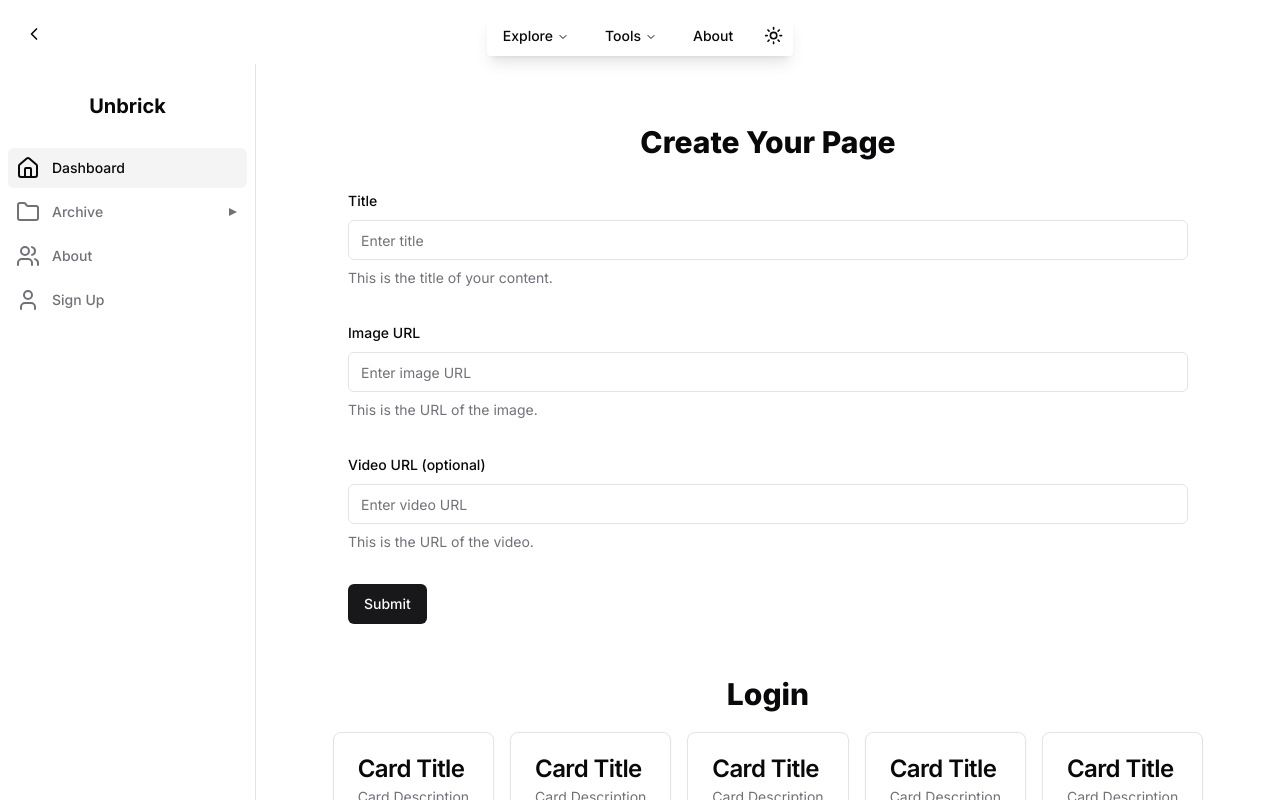
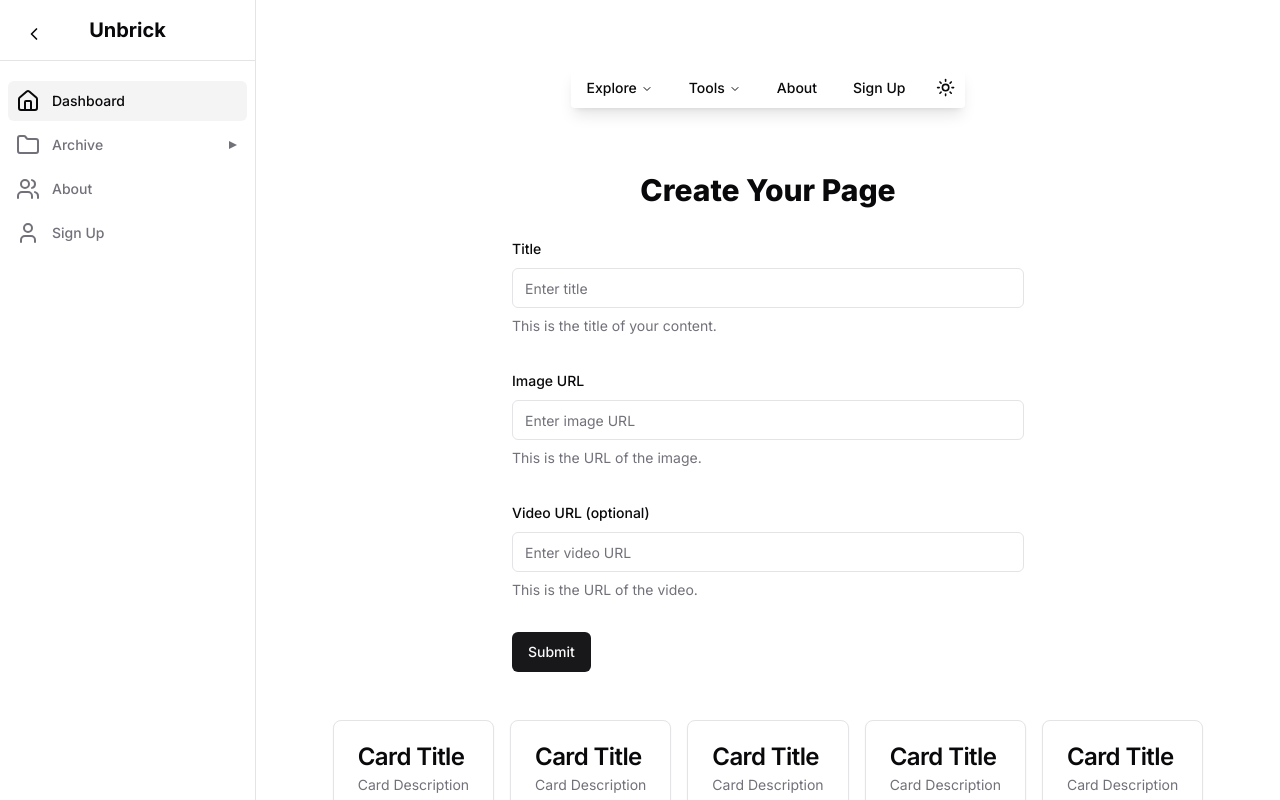
Before and after one commit to deveduar/todo-app, a Next.js app: page / in a window 1280 px wide. Shown: the top 800 px of the page. Built offline with nearby package versions, Linux system fonts and the light colour scheme.

Commit message:
Navigation improvements, form layouts

```diff
--- a/src/app/layout.tsx
+++ b/src/app/layout.tsx
@@ -7,8 +7,8 @@ import { SidebarWithNavbar } from "@/components/SidebarWithNavbar";
 const inter = Inter({ subsets: ["latin"] });
 
 export const metadata: Metadata = {
-  title: "Create Next App",
-  description: "Generated by create next app",
+  title: "Deveduar App",
+  description: "Tasks app",
 };
 
 export default function RootLayout({
--- a/src/app/page.tsx
+++ b/src/app/page.tsx
@@ -1,16 +1,18 @@
 import { MyCard } from "@/components/card";
 import CustomForm from '@/components/form';
+import EmailForm from '@/components/form';
 
 export default function Home() {
   return (
     <div>
-      <div className=" sm:px-16 lg:px-18 justify-center">
-            <h2 className="mt-6 text-center text-3xl font-extrabold ">Create Your Page</h2>
+      <div className=" flex items-center justify-center">
+      <div className="w-full max-w-lg">
+            <h2 className="mt-6 text-center text-3xl  font-extrabold ">Create Your Page</h2>
             <CustomForm />
-            <h2 className="mt-6 text-center text-3xl font-extrabold ">Login</h2>
+      </div>
 
       </div>
-      <div className="flex flex-wrap gap-4 justify-center items-center pt-5">
+      <div className=" flex flex-wrap gap-4 justify-center items-center pt-5">
         <MyCard />
         <MyCard />
         <MyCard />
--- a/src/app/signup/page.tsx
+++ b/src/app/signup/page.tsx
@@ -5,7 +5,7 @@ import EmailForm from '@/components/form-email';
 export default function SignupPage() {
     return (
         <div className="flex justify-center items-center ">
-            <div className="w-full max-w-md">
+            <div className="w-full max-w-lg">
                 <h2 className="mb-6 text-center text-3xl font-extrabold">Sign Up</h2>
                 <EmailForm />
             </div>
--- a/src/components/SidebarWithNavbar.tsx
+++ b/src/components/SidebarWithNavbar.tsx
@@ -3,7 +3,8 @@
 import React, { useState, useEffect, useRef } from 'react';
 import { Sidebar } from "@/components/sidebar";
 import { ChevronRight as ChevronRightIcon } from 'lucide-react';
-import { Navbar } from "@/components/navbar";
+// import { Navbar } from "@/components/navbar";
+import { NavigationMenuDemo } from "@/components/nav-menu";
 
 export function SidebarWithNavbar({ children }: { children: React.ReactNode }) {
   const [isSidebarOpen, setIsSidebarOpen] = useState(false);
@@ -49,9 +50,6 @@ export function SidebarWithNavbar({ children }: { children: React.ReactNode }) {
 
   return (
     <div className="flex min-h-screen flex-col">
-      <div className="">
-        <Navbar />
-      </div>
       <button
         ref={buttonRef}
         className="flex items-center justify-center p-2 rounded-md text-[color:var(--foreground)] hover:bg-[color:var(--muted)] transition-colors duration-200 ease-in-out fixed top-4 left-4 z-50"
@@ -64,7 +62,7 @@ export function SidebarWithNavbar({ children }: { children: React.ReactNode }) {
           aria-hidden="true"
         />
       </button>
-      <div ref={sidebarRef}>
+      <div ref={sidebarRef} className={`fixed top-0 left-0 h-full z-40 transition-transform duration-300 ease-in-out ${isSidebarOpen ? 'translate-x-0' : '-translate-x-full'}`}>
         <Sidebar isSidebarOpen={isSidebarOpen} />
       </div>
       <main
@@ -72,6 +70,11 @@ export function SidebarWithNavbar({ children }: { children: React.ReactNode }) {
           isSidebarOpen ? 'md:ml-64' : 'ml-0'
         }`}
       >
+             <div className="flex flex-col items-center justify-between p-10 ">
+      <nav className="shadow-lg rounded  flex justify-center items-center ">
+          <NavigationMenuDemo  />
+      </nav>
+    </div>
         {children}
       </main>
     </div>
--- a/src/components/nav-menu.tsx
+++ b/src/components/nav-menu.tsx
@@ -30,12 +30,12 @@ const components: { title: string; href: string; description: string }[] = [
     description:
       "For sighted users to preview content available behind a link.",
   },
-  // {
-  //   title: "Progress",
-  //   href: "/",
-  //   description:
-  //     "Displays an indicator showing the completion progress of a task, typically displayed as a progress bar.",
-  // },
+  {
+    title: "Progress",
+    href: "/",
+    description:
+      "Displays an indicator showing the completion progress of a task, typically displayed as a progress bar.",
+  },
   // {
   //   title: "Scroll-area",
   //   href: "/",
@@ -125,6 +125,13 @@ export function NavigationMenuDemo() {
           </Link>
         </NavigationMenuItem>
         <NavigationMenuItem>
+          <Link href="/signup" legacyBehavior passHref>
+            <NavigationMenuLink className={navigationMenuTriggerStyle()}>
+            Sign Up
+            </NavigationMenuLink>
+          </Link>
+        </NavigationMenuItem>
+        <NavigationMenuItem>
               <ModeToggle></ModeToggle>
         </NavigationMenuItem>
       </NavigationMenuList>
--- a/src/components/navbar.tsx
+++ /dev/null
@@ -1,13 +0,0 @@
-import { NavigationMenuDemo } from "@/components/nav-menu";
-
-export function Navbar() {
-  return (
-    <div className="flex flex-col items-center justify-between p-4 ">
-      <nav className="shadow-lg rounded  flex justify-center items-center ">
-        <div className="">
-          <NavigationMenuDemo  />
-        </div>
-      </nav>
-    </div>
-  );
-}
--- a/src/components/sidebar.tsx
+++ b/src/components/sidebar.tsx
@@ -2,7 +2,7 @@
 
 import React from 'react';
 import Link from 'next/link';
-import { usePathname } from 'next/navigation'; // Importa usePathname para obtener la ruta actual
+import { usePathname } from 'next/navigation';
 import { Collapsible, CollapsibleContent, CollapsibleTrigger } from "@/components/ui/collapsible";
 import { Calendar as CalendarIcon, BarChart as ChartBarIcon, Folder as FolderIcon, Home as HomeIcon, Inbox as InboxIcon, Users as UsersIcon, User as UserIcon } from 'lucide-react';
 
@@ -52,12 +52,12 @@ export function Sidebar({ isSidebarOpen }: { isSidebarOpen: boolean }) {
   return (
     <div
       className={classNames(
-        'fixed top-16 left-0 h-screen flex flex-col overflow-y-auto border-r bg-[hsl(var(--background))] border-[hsl(var(--border))] pt-5 pb-4 transition-transform duration-300 ease-in-out',
+        'fixed top-0 left-0 h-full flex flex-col overflow-y-auto border-r bg-[hsl(var(--background))] border-[hsl(var(--border))] transition-transform duration-300 ease-in-out',
         isSidebarOpen ? 'w-64 translate-x-0' : '-translate-x-full' // Ajusta el ancho y la posición
       )}
     >
       {/* Contenedor del logotipo */}
-      <div className="flex items-center justify-center py-2">
+      <div className="flex items-center justify-center py-4 border-b">
         <div className="text-[color:var(--foreground)] font-bold text-xl">
           {/* Aquí puedes insertar tu logotipo como texto o imagen */}
           <span>Unbrick</span>
@@ -76,8 +76,7 @@ export function Sidebar({ isSidebarOpen }: { isSidebarOpen: boolean }) {
                       isItemActive
                         ? 'bg-[hsl(var(--muted))] text-[hsl(var(--foreground))]'
                         : 'bg-[hsl(var(--background))] text-[hsl(var(--muted-foreground))] hover:bg-[hsl(var(--secondary))] hover:text-[hsl(var(--foreground))]',
-                      'group w-full flex items-center pl-2 py-2 text-sm font-medium rounded-md',
-                      !isSidebarOpen && 'hidden' // Oculta el ítem cuando la barra está colapsada
+                      'group w-full flex items-center pl-2 py-2 text-sm font-medium rounded-md'
                     )}
                   >
                     <item.icon
```
